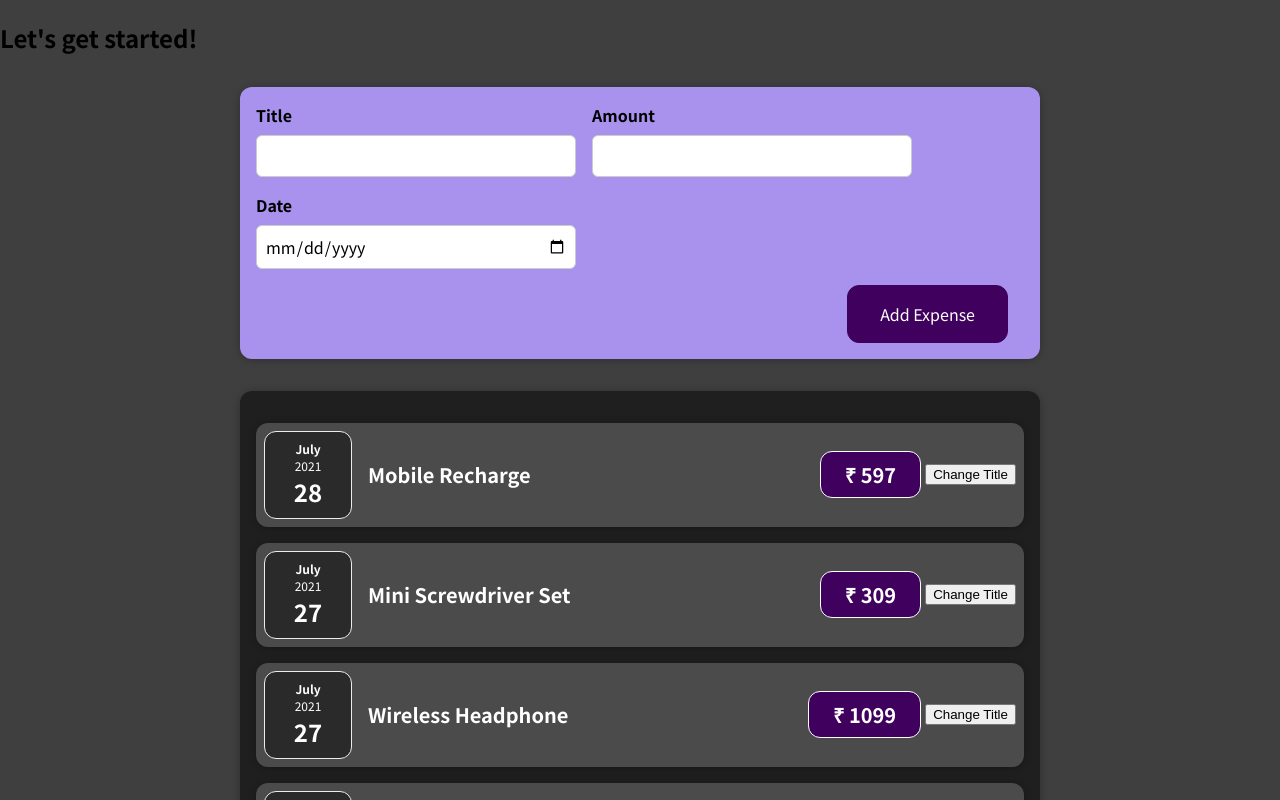
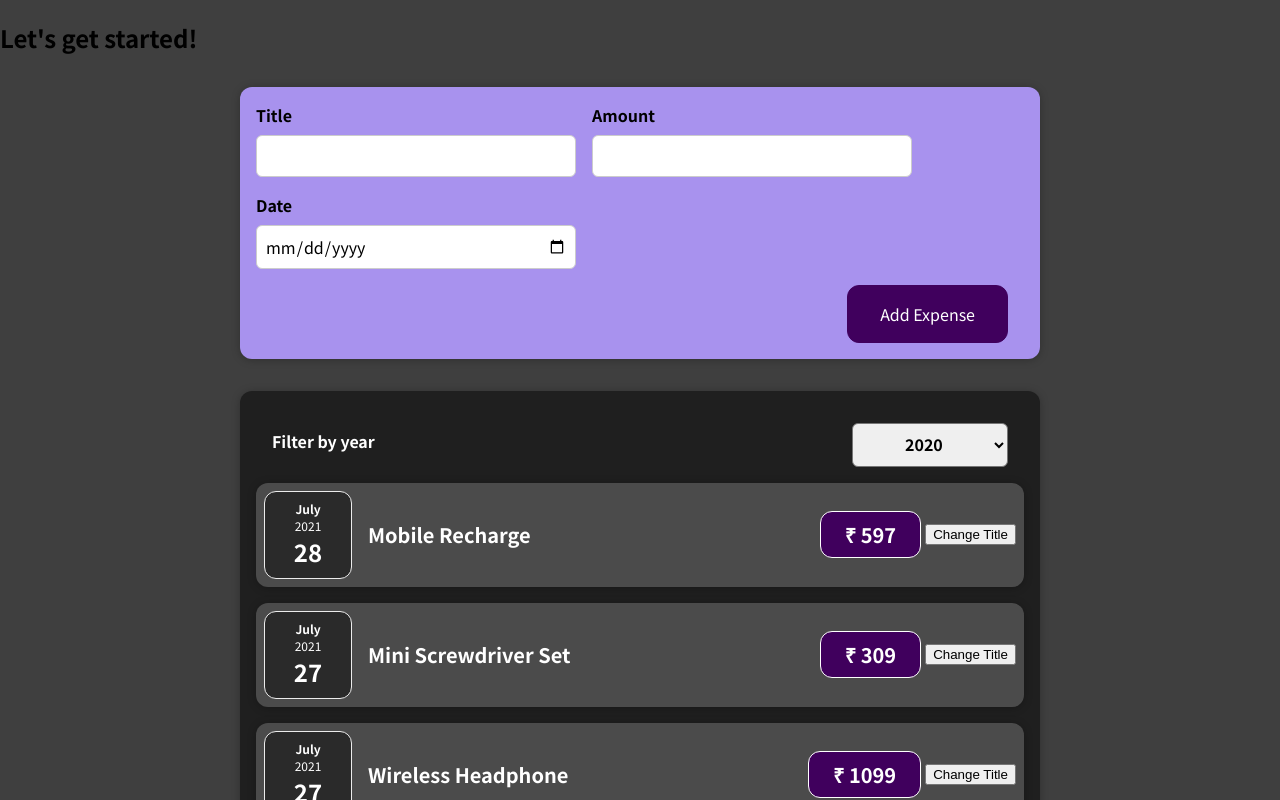
Before and after one commit to BalajiJ234/expense-tracker, a React (Create React App) app: page / in a window 1280 px wide. Shown: the top 800 px of the page. Built offline with nearby package versions, Linux system fonts and the light colour scheme.

Commit message:
Assignment 2 - Expenses Filter

```diff
--- a/src/components/Expenses/Expenses.jsx
+++ b/src/components/Expenses/Expenses.jsx
@@ -1,10 +1,30 @@
 import ExpenseItem from "./ExpenseItem";
+import ExpensesFilter from "./ExpensesFilter";
 import Card from "../UI/Card";
 import "./Expenses.css";
+import { useState } from "react";
 
 const Expenses = (props) => {
+  const [filteredYear, setFilteredYear] = useState("2020");
+  const filterChangeHandler = (selectedYear) => {
+    setFilteredYear(selectedYear);
+  };
   return (
     <Card className='expenses'>
+      {/**
+       * Controlled Components, -> whenever we use two way binding
+       * you are controlling a component.
+       * -> It means that a value which is used in the component
+       * (like the value selected in the
+       * dropdown) is passed on to a parent component
+       * through props and is received from the parent component.
+       * -> The value and handles the value does not belong to the
+       * particular component which is called a controlled component.
+       */}
+      <ExpensesFilter
+        selected={filteredYear}
+        onChangeFilter={filterChangeHandler}
+      />
       {props.expenses
         .sort((prev, next) =>
           prev.date < next.date ? 1 : next.date < prev.date ? -1 : 0
--- /dev/null
+++ b/src/components/Expenses/ExpensesFilter.css
@@ -0,0 +1,24 @@
+.expenses-filter {
+  color: white;
+  padding: 0 1rem;
+}
+
+.expenses-filter__control {
+  display: flex;
+  width: 100%;
+  align-items: center;
+  justify-content: space-between;
+  margin: 1rem 0;
+}
+
+.expenses-filter label {
+  font-weight: bold;
+  margin-bottom: 0.5rem;
+}
+
+.expenses-filter select {
+  font: inherit;
+  padding: 0.5rem 3rem;
+  font-weight: bold;
+  border-radius: 6px;
+}
--- /dev/null
+++ b/src/components/Expenses/ExpensesFilter.jsx
@@ -0,0 +1,24 @@
+import React from "react";
+
+import "./ExpensesFilter.css";
+
+const ExpensesFilter = (props) => {
+  const dropdownChangeHandler = (event) => {
+    props.onChangeFilter(event.target.value);
+  };
+  return (
+    <div className='expenses-filter'>
+      <div className='expenses-filter__control'>
+        <label>Filter by year</label>
+        <select value={props.selected} onChange={dropdownChangeHandler}>
+          <option value='2022'>2022</option>
+          <option value='2021'>2021</option>
+          <option value='2020'>2020</option>
+          <option value='2019'>2019</option>
+        </select>
+      </div>
+    </div>
+  );
+};
+
+export default ExpensesFilter;
```
Also changed, not shown: 1 other file (tests, documents, lock files or other folders).
